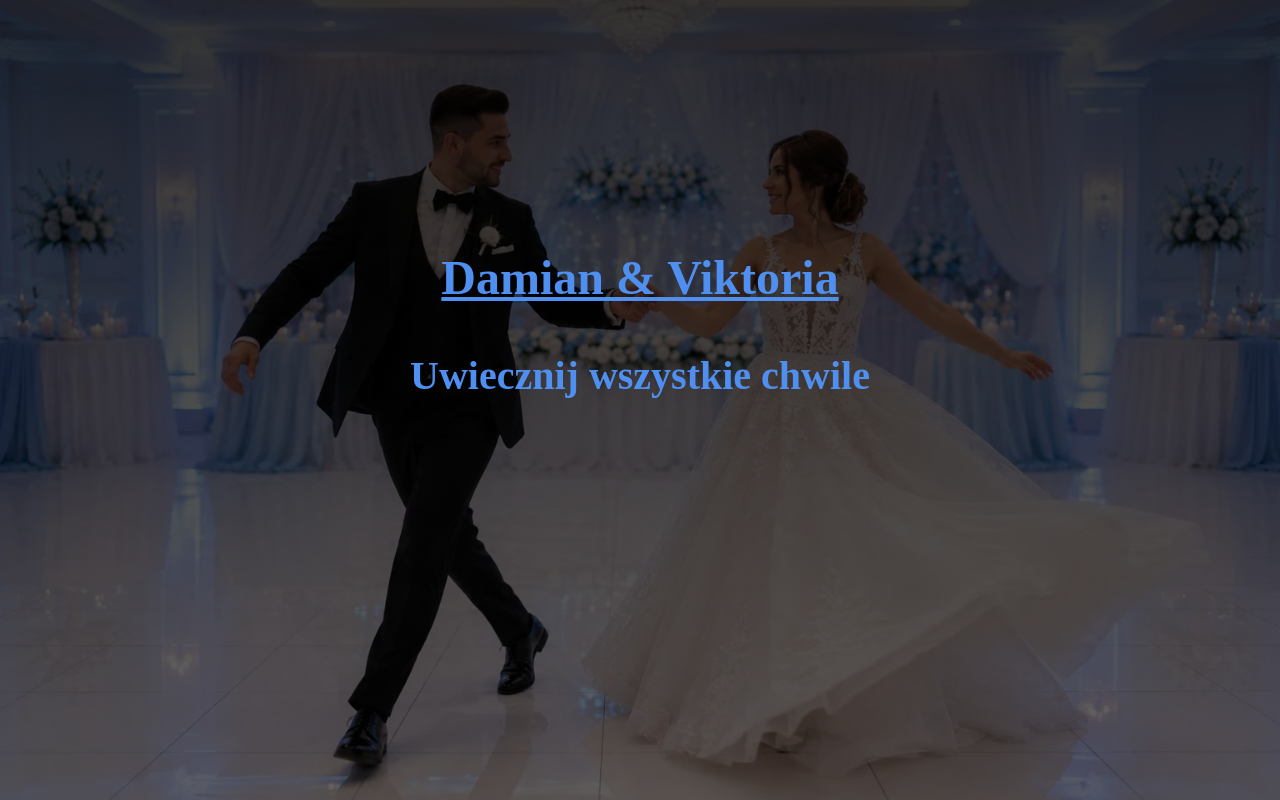
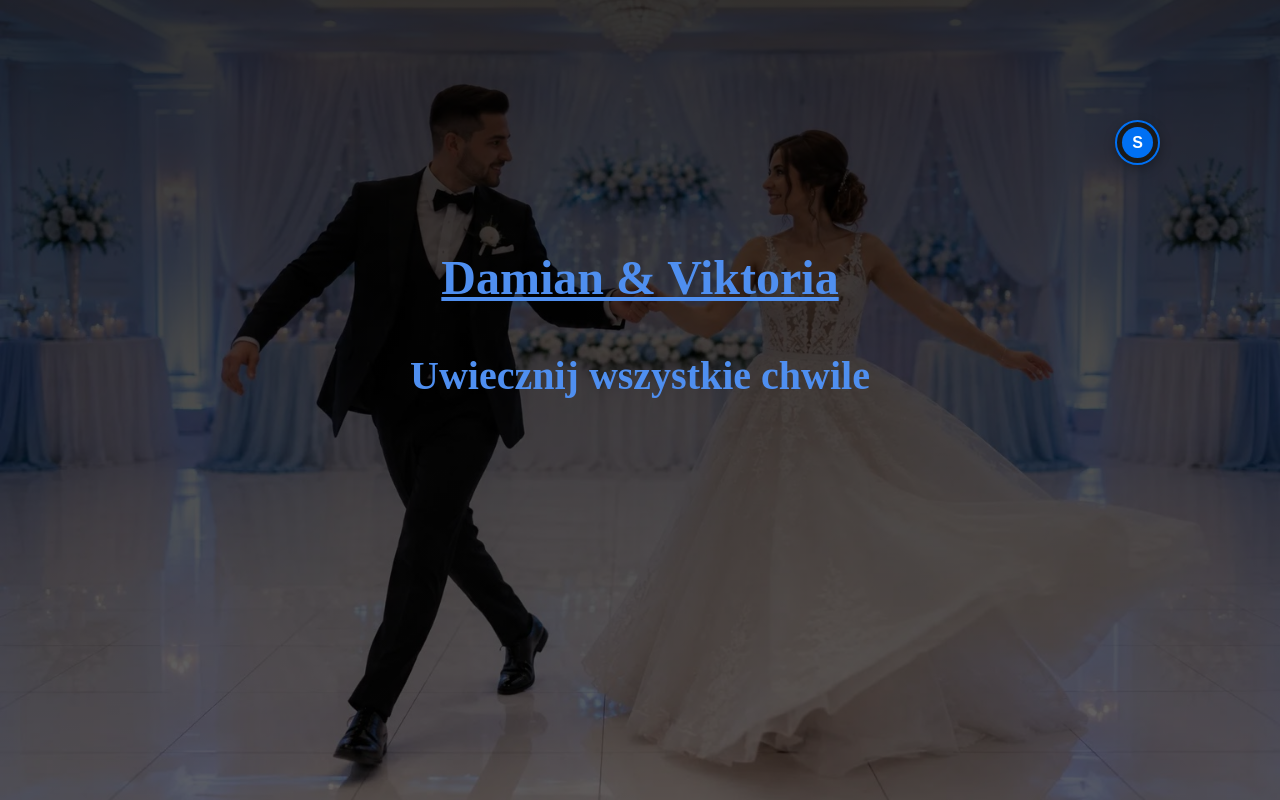
Before and after one commit to DamianGapinski/EventTime, a Next.js app: page / in a window 1280 px wide. Both pictures are taken after typing "Sample" into the empty fields and a click on the button "Zapisz i wejdź". Shown: the top 800 px of the page. Built offline with nearby package versions, Linux system fonts and the light colour scheme.

Commit message:
Logowanie uzytkownikow

```diff
--- a/src/app/page.tsx
+++ b/src/app/page.tsx
@@ -7,9 +7,9 @@ export default function Home() {
   const [isNameModalOpen, setIsNameModalOpen] = useState(false);
   const [tempNameInput, setTempNameInput] = useState('');
   const [userName, setUserName] = useState('');
+  const [isExpanded, setIsExpanded] = useState(false);
 
   useEffect(() => {
-    // Sprawdzamy lokalną pamięć przeglądarki oraz unikalny token identyfikujący urządzenie/przeglądarkę
     let token = localStorage.getItem('app_browser_token');
     if (!token) {
       token = crypto.randomUUID();
@@ -31,13 +31,14 @@ export default function Home() {
 
     const trimmedName = tempNameInput.trim();
 
-    // Zapisujemy pod kluczami używanymi w całej aplikacji, żeby imię było powiązane z sesją
     localStorage.setItem('userName', trimmedName);
     localStorage.setItem('gallery_user_name', trimmedName);
 
     setUserName(trimmedName);
     setIsNameModalOpen(false);
   };
+
+  const firstLetter = userName ? userName.charAt(0).toUpperCase() : '?';
 
   return (
     <>
@@ -65,18 +66,70 @@ export default function Home() {
         </div>
       )}
 
+      {/* Profil w prawym górnym rogu */}
+      {userName && (
+        <div style={{
+          position: 'fixed',
+          top: '20px',
+          right: '20px',
+          zIndex: 1000,
+          display: 'flex',
+          alignItems: 'center',
+        }}>
+          <button
+            onClick={() => setIsExpanded(!isExpanded)}
+            style={{
+              display: 'flex',
+              alignItems: 'center',
+              justifyContent: isExpanded ? 'flex-start' : 'center',
+              gap: '10px',
+              background: '#1a1a1a',
+              color: '#fff',
+              border: '2px solid #0070f3',
+              borderRadius: isExpanded ? '16px' : '50%',
+              width: isExpanded ? 'auto' : '45px',
+              height: '45px',
+              padding: isExpanded ? '0 16px 0 8px' : '0',
+              cursor: 'pointer',
+              boxShadow: '0 4px 12px rgba(0,0,0,0.3)',
+              transition: 'all 0.3s cubic-bezier(0.4, 0, 0.2, 1)',
+              overflow: 'hidden',
+              whiteSpace: 'nowrap',
+            }}
+            title="Kliknij, aby zobaczyć imię"
+          >
+            <div style={{
+              minWidth: '31px',
+              height: '31px',
+              borderRadius: '50%',
+              background: '#0070f3',
+              color: '#fff',
+              display: 'flex',
+              alignItems: 'center',
+              justifyContent: 'center',
+              fontWeight: 'bold',
+              fontSize: '16px',
+            }}>
+              {firstLetter}
+            </div>
+            {isExpanded && (
+              <span style={{
+                fontSize: '14px',
+                fontWeight: '500',
+                color: '#fff',
+              }}>
+                Witaj, <strong style={{ color: '#38bdf8' }}>{userName}</strong>!
+              </span>
+            )}
+          </button>
+        </div>
+      )}
+
       <header>
         <h1><strong>Damian & Viktoria</strong><br/><br/> Uwiecznij wszystkie chwile</h1>
       </header>
       <main>
-
-        {userName && (
-          <div style={{ textAlign: 'center', margin: '10px 0', color: '#888', fontSize: '14px' }}>
-            Witaj, <strong style={{ color: '#0070f3' }}>{userName}</strong>!
-          </div>
-        )}
-
-        <div style={{ textAlign: 'center', margin: '20px 0' }}>
+        <div style={{ textAlign: 'center', margin: '30px 0' }}>
           <Link href="/galeria" style={{ padding: '12px 24px', background: '#0070f3', color: '#fff', borderRadius: '8px', textDecoration: 'none', fontWeight: 'bold' }}>
             Przejdź do galerii
           </Link>
```
